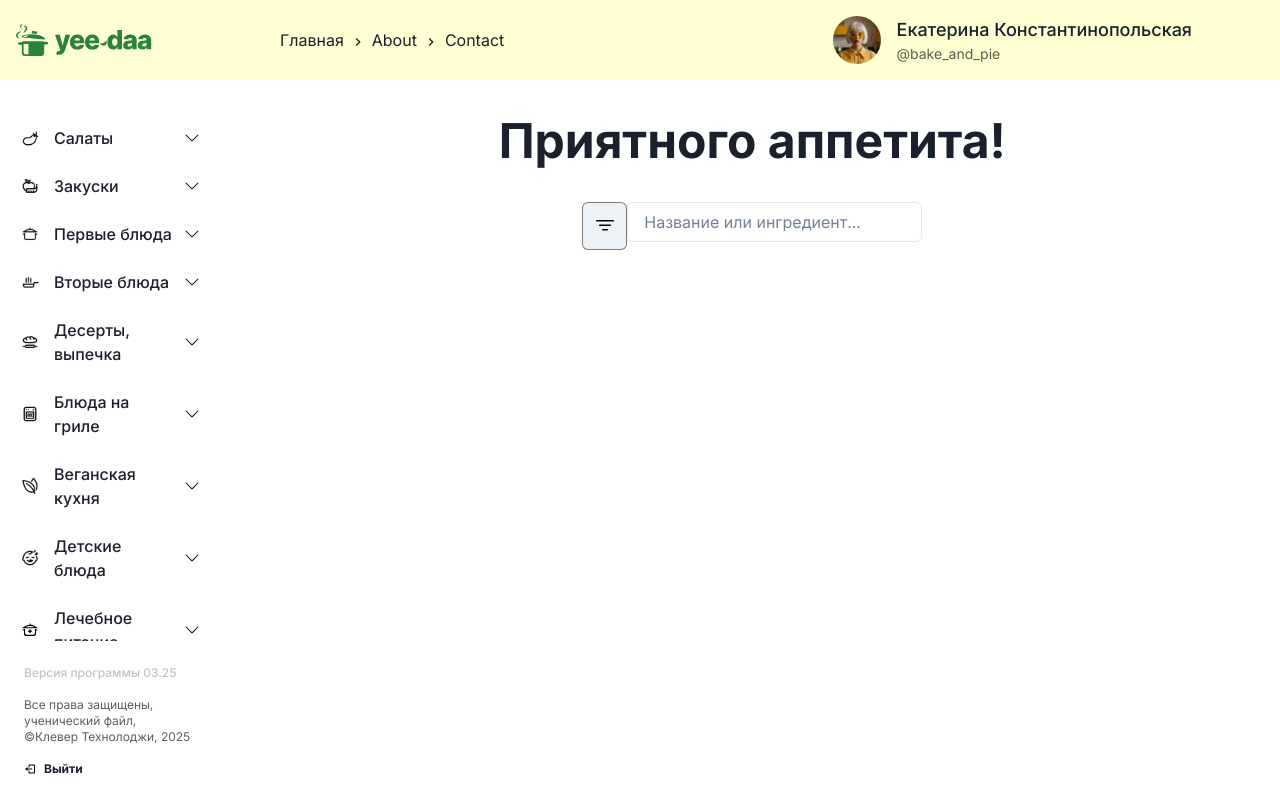
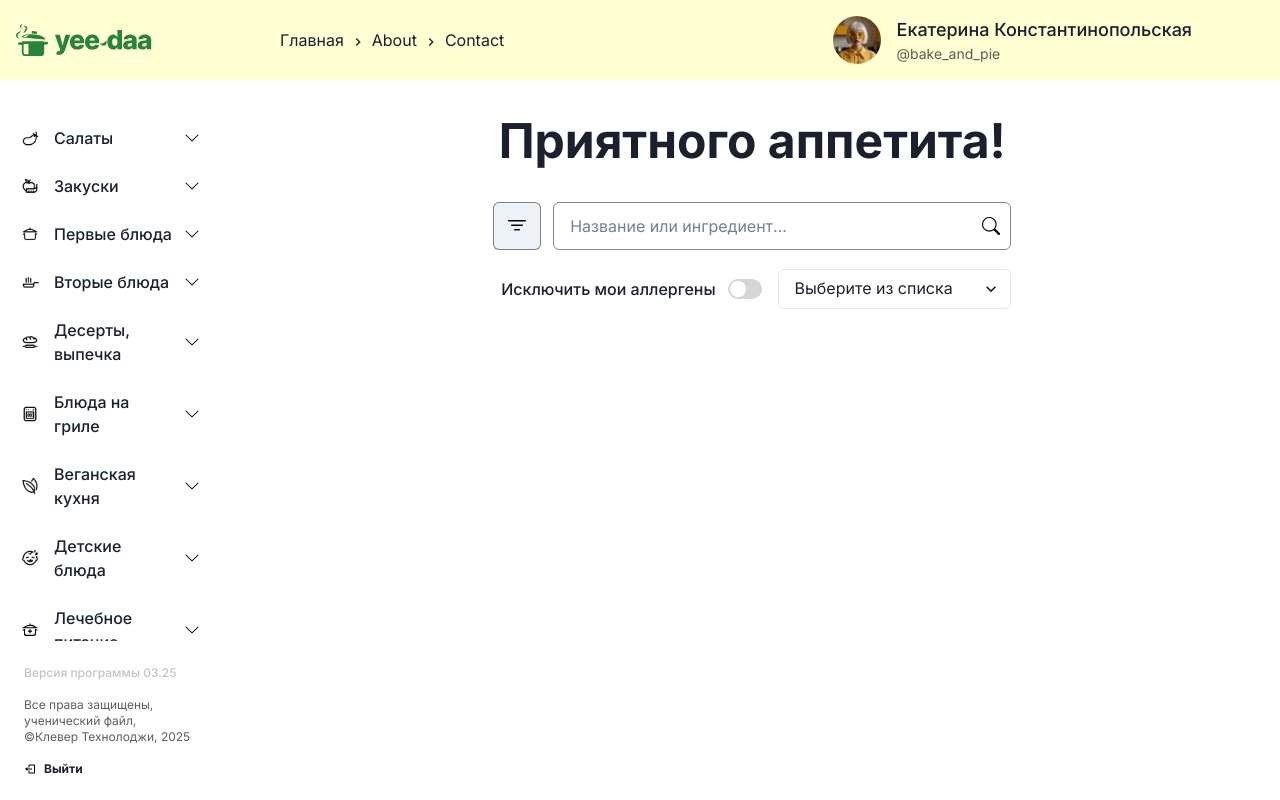
Before and after one commit to ClevertecFrontendLab/naszh, a React (Vite) app: page / in a window 1280 px wide. Built offline with nearby package versions, Linux system fonts and the light colour scheme.

Commit message:
fix(search): update search component view

```diff
--- /dev/null
+++ b/src/components/icons/search-icon.tsx
@@ -0,0 +1,12 @@
+import { createIcon } from '@chakra-ui/icons';
+
+export const SearchIcon = createIcon({
+    displayName: 'SearchIcon',
+    viewBox: '0 0 18 18',
+    path: (
+        <path
+            d='M13.2098 11.637C14.2991 10.1505 14.787 8.30754 14.5759 6.47678C14.3647 4.64603 13.4701 2.9625 12.071 1.76301C10.6719 0.563527 8.8715 -0.063455 7.02997 0.00750229C5.18845 0.0784596 3.44162 0.842123 2.13896 2.14571C0.836304 3.4493 0.0738903 5.19668 0.00425079 7.03825C-0.0653888 8.87983 0.562881 10.6798 1.76337 12.078C2.96385 13.4763 4.64802 14.3697 6.47893 14.5795C8.30984 14.7894 10.1525 14.3001 11.6382 13.2097H11.637C11.6708 13.2547 11.7068 13.2975 11.7473 13.3391L16.0785 17.6704C16.2895 17.8815 16.5756 18.0001 16.8741 18.0002C17.1725 18.0003 17.4587 17.8819 17.6698 17.6709C17.8809 17.46 17.9996 17.1738 17.9997 16.8754C17.9998 16.577 17.8814 16.2907 17.6704 16.0796L13.3392 11.7484C13.2989 11.7077 13.2557 11.67 13.2098 11.6359V11.637ZM13.5 7.31249C13.5 8.12505 13.34 8.92964 13.029 9.68034C12.7181 10.431 12.2623 11.1132 11.6878 11.6877C11.1132 12.2623 10.4311 12.718 9.68039 13.029C8.92969 13.3399 8.12509 13.5 7.31253 13.5C6.49998 13.5 5.69538 13.3399 4.94468 13.029C4.19398 12.718 3.51187 12.2623 2.93731 11.6877C2.36275 11.1132 1.90698 10.431 1.59603 9.68034C1.28508 8.92964 1.12503 8.12505 1.12503 7.31249C1.12503 5.67146 1.77693 4.09765 2.93731 2.93727C4.09769 1.77689 5.67151 1.12499 7.31253 1.12499C8.95356 1.12499 10.5274 1.77689 11.6878 2.93727C12.8481 4.09765 13.5 5.67146 13.5 7.31249V7.31249Z'
+            fill='black'
+        />
+    ),
+});
--- /dev/null
+++ b/src/components/icons/switch-icon.tsx
@@ -0,0 +1,12 @@
+import { createIcon } from '@chakra-ui/icons';
+
+export const SwitchIcon = createIcon({
+    displayName: 'SwitchIcon',
+    viewBox: '0 0 34 20',
+    path: (
+        <>
+            <rect width='34' height='20' rx='10' fill='black' fill-opacity='0.16' />
+            <circle cx='10' cy='10' r='8' fill='white' />
+        </>
+    ),
+});
--- a/src/components/nav/nav.tsx
+++ b/src/components/nav/nav.tsx
@@ -2,7 +2,7 @@ import '../../styles/custom-scroll.css';
 
 import { Accordion, Box, Button, Flex, Stack, Text } from '@chakra-ui/react';
 
-import { ExitIcon } from '../icons/exit';
+import { ExitIcon } from '../icons/exit-icon';
 import { NavItem } from './nav-item';
 import { navItems } from './nav-items';
 
--- a/src/components/search-list/search-list.tsx
+++ b/src/components/search-list/search-list.tsx
@@ -1,18 +1,33 @@
-import { Button, Flex, Heading, Input, InputGroup, InputRightElement } from '@chakra-ui/react';
+import { ChevronDownIcon } from '@chakra-ui/icons';
+import {
+    Box,
+    Button,
+    Flex,
+    Heading,
+    Input,
+    InputGroup,
+    InputRightElement,
+    Select,
+    Text,
+} from '@chakra-ui/react';
 
 import { FilterBtn } from '../icons/filter-btn';
+import { SearchIcon } from '../icons/search-icon';
+import { SwitchIcon } from '../icons/switch-icon';
 
 export const SearchList = () => (
     <Flex
         width='1360px'
         flexDirection='column'
         alignItems='center'
-        gap='32px'
+        gap='16px'
         m='32px 0'
         h='fit-content'
     >
-        <Heading fontSize='48px'>Приятного аппетита!</Heading>
-        <Flex>
+        <Heading fontSize='48px' mb={4}>
+            Приятного аппетита!
+        </Heading>
+        <Flex w='518px' gap='12px'>
             <Button
                 border='1px solid'
                 borderColor='blackAlpha.600'
@@ -20,13 +35,34 @@ export const SearchList = () => (
                 p='0 12px'
                 w='48px'
                 h='48px'
+                flexShrink={0}
             >
                 <FilterBtn boxSize='24px' />
             </Button>
             <InputGroup>
-                <InputRightElement pointerEvents='none'></InputRightElement>
-                <Input placeholder='Название или ингредиент...' />
+                <InputRightElement
+                    pointerEvents='none'
+                    h='48px'
+                    children={<SearchIcon boxSize='18px' />}
+                />
+                <Input
+                    placeholder='Название или ингредиент...'
+                    h='48px'
+                    borderColor='blackAlpha.600'
+                />
             </InputGroup>
+        </Flex>
+        <Flex w='518px' gap='16px'>
+            <Box display='flex' gap='12px' alignItems='center' flexShrink={0} p='6px 0px 6px 8px'>
+                <Text fontWeight={500}>Исключить мои аллергены</Text>
+                <SwitchIcon boxSize='34px' />
+            </Box>
+            <Select
+                icon={<ChevronDownIcon />}
+                variant='outline'
+                placeholder='Выберите из списка'
+                alignSelf='center'
+            />
         </Flex>
     </Flex>
 );
```
Also changed, not shown: src/components/icons/exit-icon.tsx (renamed from src/components/icons/exit.tsx).
